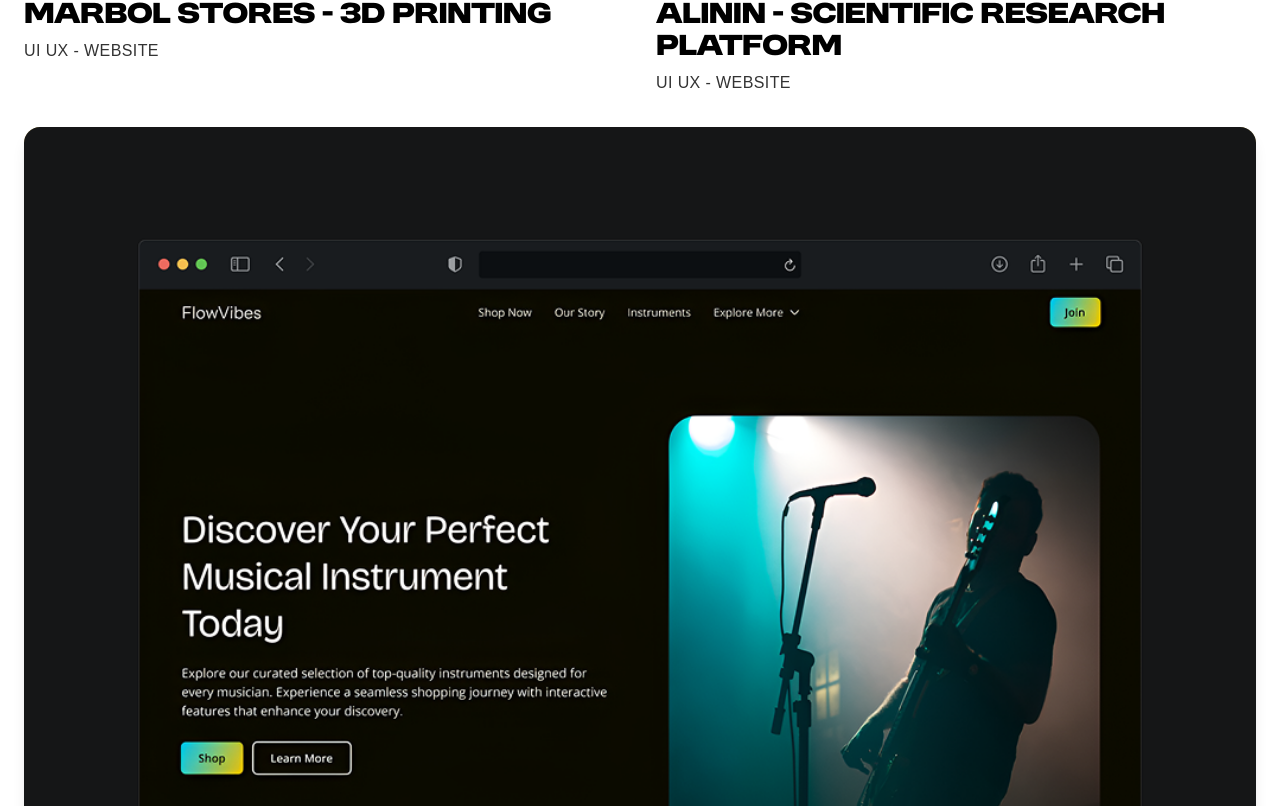
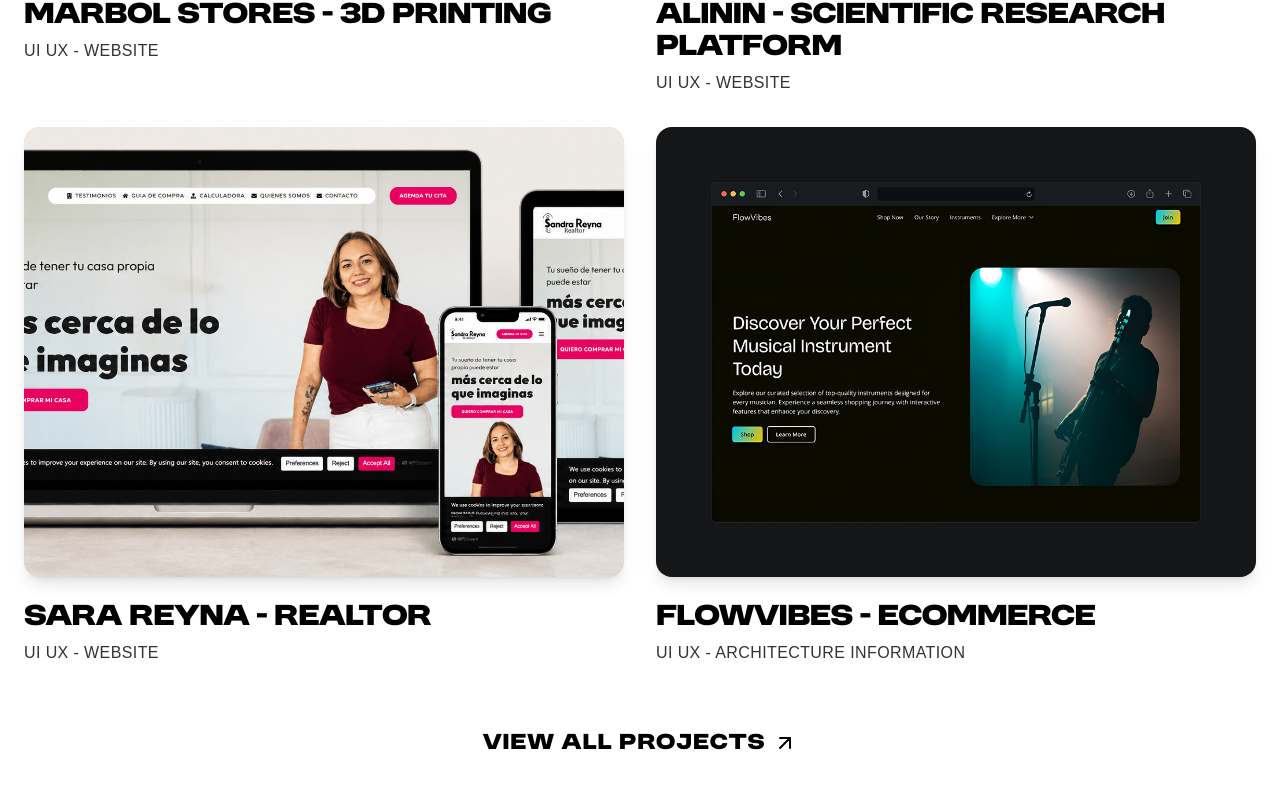
Before and after one commit to rrxrskadosh/portfolio-roger-developer, a React (Vite) app: page / in a window 1280 px wide. Shown: the part 2574-3380 px from the top of the page. Built offline with nearby package versions, Linux system fonts and the light colour scheme.

Commit message:
Added new project Sandra Reyna Realtor, use native tsconfig paths resolution

```diff
--- /dev/null
+++ b/pnpm-workspace.yaml
@@ -0,0 +1,2 @@
+allowBuilds:
+  '@swc/core': false
--- a/src/components/work/LatestWork.tsx
+++ b/src/components/work/LatestWork.tsx
@@ -2,6 +2,7 @@ import { ArrowUpRight } from "lucide-react";
 import marbolStores from "../../assets/marbol-stores.png";
 import alinin from "../../assets/alinin-laptop-mockup.png";
 import flowVibes from "../../assets/flow-vibes.png";
+import sandrareyna from "../../assets/sandra-reyna-web.png"
 
 interface Project {
   id: number;
@@ -26,15 +27,23 @@ const projects: Project[] = [
     title: "ALININ - SCIENTIFIC RESEARCH PLATFORM",
     category: "UI UX - Website",
     image: alinin,
-    size: "medium",
+    size: "small",
     url: "https://alinin.org/",
   },
   {
     id: 3,
+    title: "SARA REYNA - REALTOR",
+    category: "UI UX - Website",
+    image: sandrareyna,
+    size: "small",
+    url: "https://sandrareynarealtor.com/",
+  },
+  {
+    id: 4,
     title: "FLOWVIBES - ECOMMERCE",
     category: "UI UX - Architecture Information",
     image: flowVibes,
-    size: "large",
+    size: "small",
   },
 ];
 
--- a/src/pages/Playground.tsx
+++ b/src/pages/Playground.tsx
@@ -13,6 +13,7 @@ import plurEImage from "../assets/plur-e.png";
 import turismoMadridImage from "../assets/turismo-madrid.jpg";
 import alininImage from "../assets/alinin-laptop-mockup.png";
 import gicuintImage from "../assets/gicuint.png";
+import sandrareyna from "../assets/sandra-reyna-web.png"
 
 gsap.registerPlugin(ScrollTrigger);
 
@@ -71,6 +72,15 @@ const projects: PlaygroundProject[] = [
     color: "bg-playground-card",
     image: gicuintImage,
     url: "https://alinin.org/gicuint/",
+  },
+  {
+    id: 6,
+    title: "SANDRA REYNA REALTOR",
+    description: "Realtor in the Dallas-Fort Worth",
+    tags: ["Real State", "KW Agency"],
+    color: "bg-playground-card",
+    image: sandrareyna,
+    url: "https://sandrareynarealtor.com/",
   },
 ];
 
--- a/vite.config.ts
+++ b/vite.config.ts
@@ -1,12 +1,15 @@
+
 import { defineConfig } from 'vite'
 import react from '@vitejs/plugin-react'
 import tailwindcss from '@tailwindcss/vite'
-import tsconfigPaths from 'vite-tsconfig-paths'
 
 // https://vite.dev/config/
 export default defineConfig({
-  plugins: [react(), tailwindcss(), tsconfigPaths()],
+  plugins: [react(), tailwindcss()],
+  resolve: {
+    tsconfigPaths: true,
+  },
   build: {
-    outDir: 'dist'
-  }
+    outDir: 'dist',
+  },
 })
```
Also changed, not shown: package.json (+53 -54 lines), src/assets/sandra-reyna-web.png (added), 1 other file (tests, documents, lock files or other folders).
